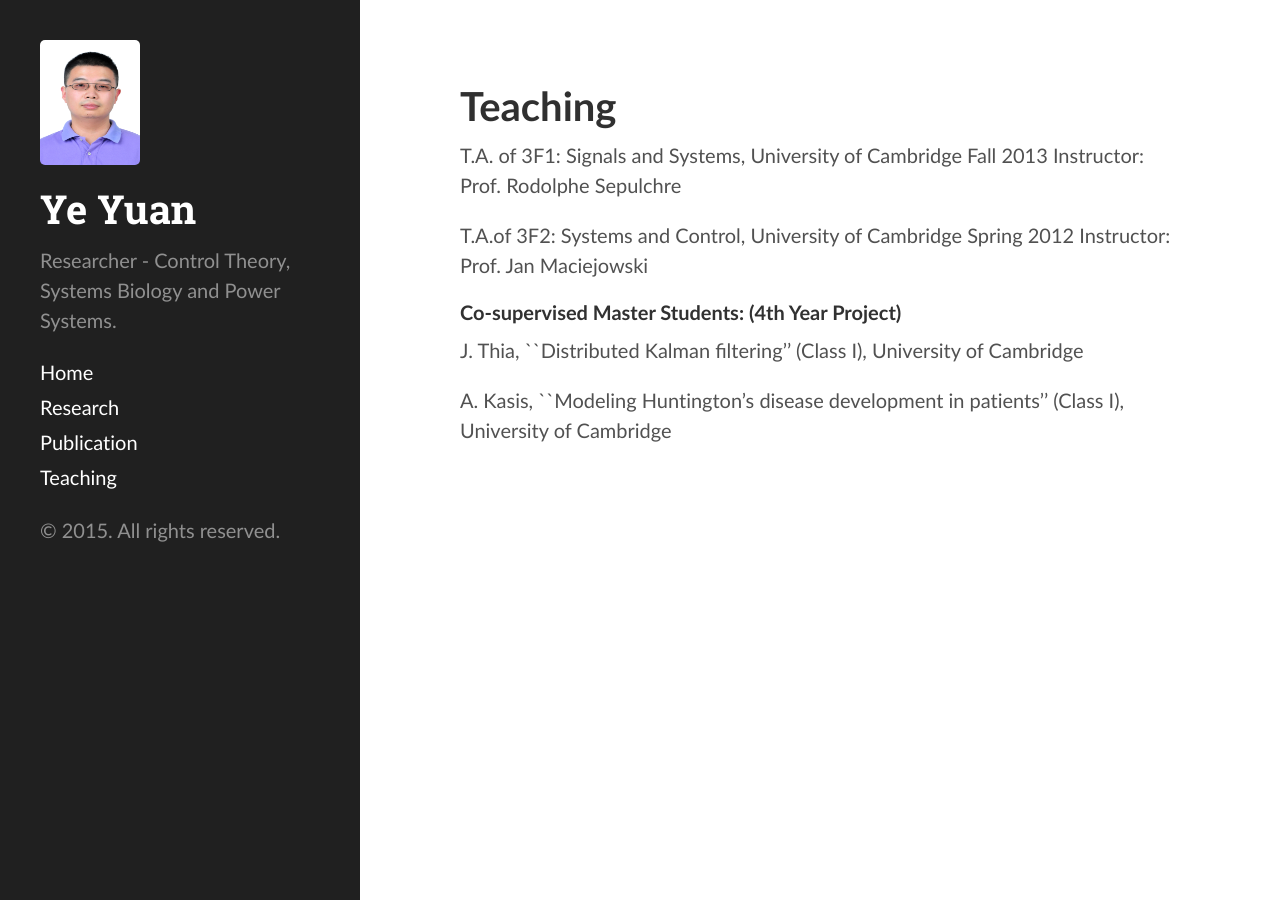
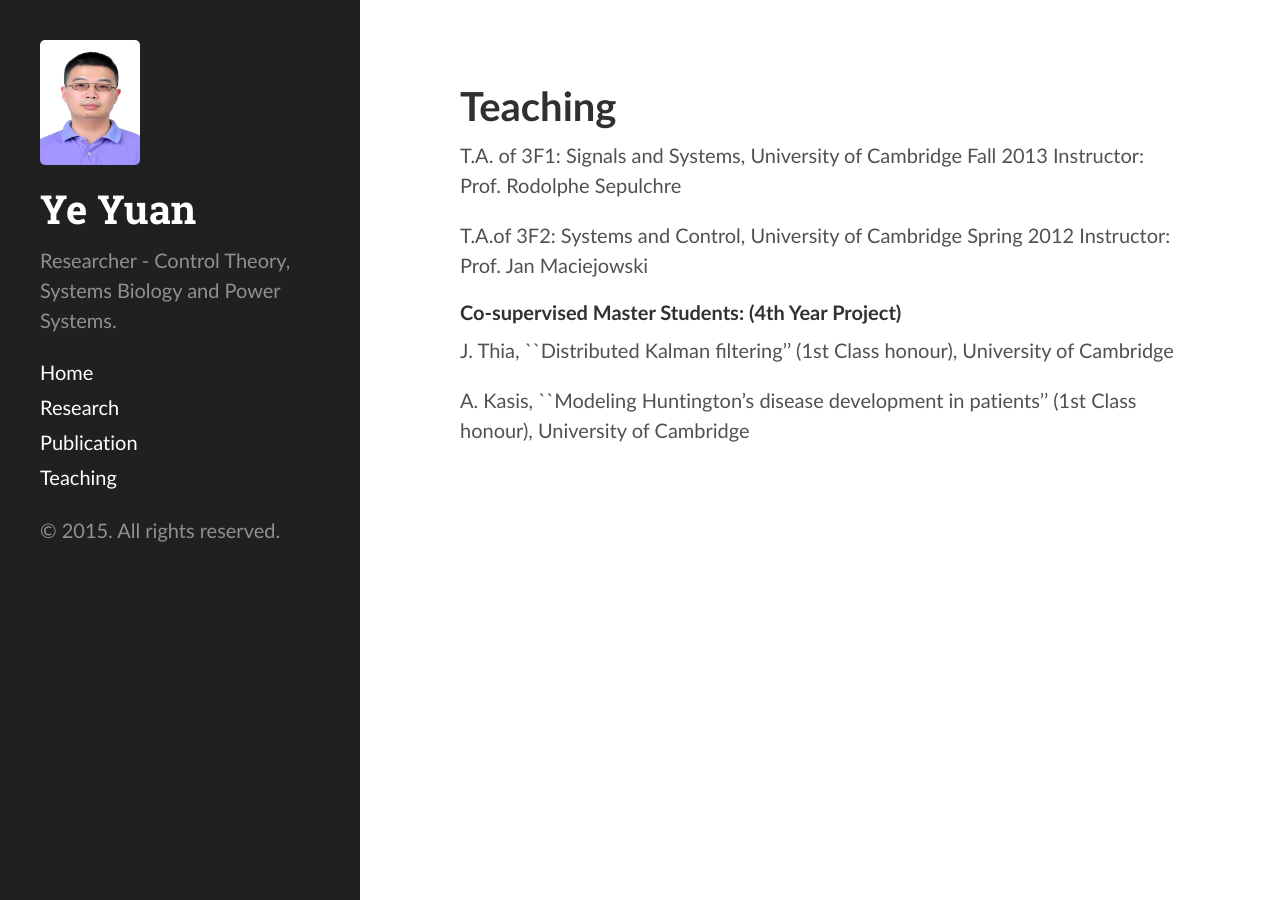
Before and after one commit to yy311/yy311.github.io, a Jekyll site: the page built from teaching.md, in a window 1280 px wide. Built offline with Jekyll 4.4.1, drawn with Linux system fonts in a browser that asks for light colours.

Commit message:
Update teaching.md

```diff
--- a/teaching.md
+++ b/teaching.md
@@ -12,6 +12,6 @@ Instructor: Prof. Jan Maciejowski
 
 ####Co-supervised Master Students: (4th Year Project)
 
-J. Thia, ``Distributed Kalman filtering'' (Class I), University of Cambridge
+J. Thia, ``Distributed Kalman filtering'' (1st Class honour), University of Cambridge
 
-A. Kasis, ``Modeling Huntington's disease development in patients'' (Class I), University of Cambridge
+A. Kasis, ``Modeling Huntington's disease development in patients'' (1st Class honour), University of Cambridge
```
